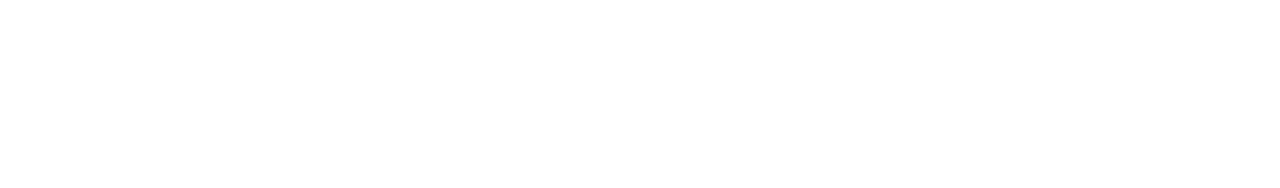
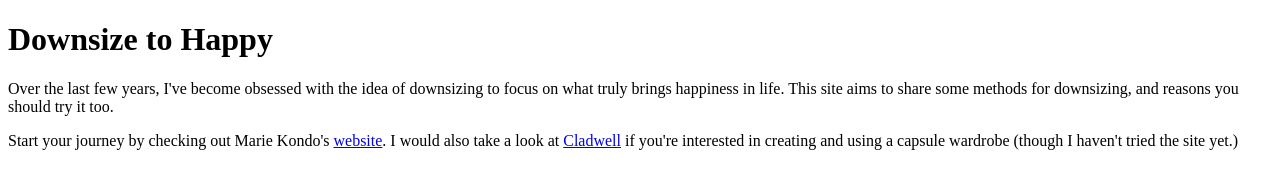
Before and after one commit to loliver17/loliver17.github.io, a plain HTML site: page index.html in a window 1280 px wide. Drawn offline with Linux system fonts and the light colour scheme.

Commit message:
Add initial website explanation

```diff
--- a/index.html
+++ b/index.html
@@ -4,6 +4,8 @@
 	<title>Downsize to Happy</title>
 </head>
 <body>
-
+	<h1>Downsize to Happy</h1>
+	<p>Over the last few years, I've become obsessed with the idea of downsizing to focus on what truly brings happiness in life. This site aims to share some methods for downsizing, and reasons you should try it too.</p>
+	<p>Start your journey by checking out Marie Kondo's <a href="https://konmari.com/">website</a>. I would also take a look at <a href="https://cladwell.com">Cladwell</a> if you're interested in creating and using a capsule wardrobe (though I haven't tried the site yet.)</p>
 </body>
 </html>
```
